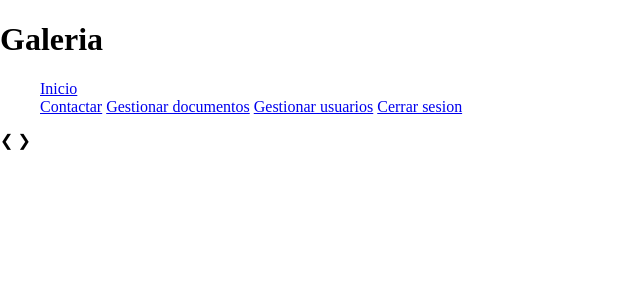
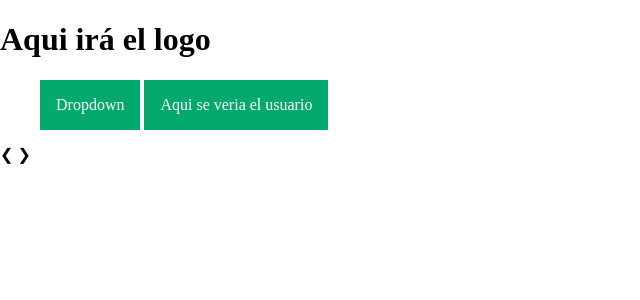
Before and after one commit to Xiaotian34/BizzFlow, a PHP site: page / in a window 1280 px wide. Shown: the top 300 px of the page, without its empty margins (0-640 px from the left). Run offline with PHP 8.4, Linux system fonts and the light colour scheme; the visitor is signed in with stand-in values (Sample User, id 1); data that the repository does not hold is empty.

Commit message:
add menu desplegable

```diff
--- a/css/styles.css
+++ b/css/styles.css
@@ -0,0 +1,74 @@
+.dropbtn {
+    background-color: #04AA6D;
+    color: white;
+    padding: 16px;
+    font-size: 16px;
+    border: none;
+    cursor: pointer;
+  }
+
+  .dropbtn:hover, .dropbtn:focus {
+    background-color: #3e8e41;
+  }
+
+  #myInput {
+    box-sizing: border-box;
+    background-image: url('searchicon.png');
+    background-position: 14px 12px;
+    background-repeat: no-repeat;
+    font-size: 16px;
+    padding: 14px 20px 12px 45px;
+    border: none;
+    border-bottom: 1px solid #ddd;
+  }
+
+  #myInput:focus {outline: 3px solid #ddd;}
+
+  .dropdown {
+    position: relative;
+    display: inline-block;
+  }
+
+  .dropdown-content {
+    display: none;
+    position: absolute;
+    background-color: #f6f6f6;
+    min-width: 230px;
+    overflow: auto;
+    border: 1px solid #ddd;
+    z-index: 1;
+  }
+
+  .dropdown-content a {
+    color: black;
+    padding: 12px 16px;
+    text-decoration: none;
+    display: block;
+  }
+
+  .dropdown a:hover {background-color: #ddd;}
+
+  .dropdown-content {
+    background-color: white;
+    display: none;
+    position: absolute;
+    width: 100%;
+    overflow: auto;
+    box-shadow: 0px 10px 10px 0px rgba(0,0,0,0.4);
+    z-index: 2;
+  }
+  .dropdown:hover .dropdown-content {
+    display: block;
+  }
+  .dropdown-content a {
+    display: block;
+    color: #000000;
+    padding: 5px;
+    text-decoration: none;
+  }
+  .dropdown-content a:hover {
+    color: #FFFFFF;
+    background-color: #00A4BD;
+  }
+
+  .show {display: block;}
--- a/index.php
+++ b/index.php
@@ -5,13 +5,17 @@
     <meta charset="UTF-8">
     <meta name="viewport" content="width=device-width, initial-scale=1.0">
     <link rel="stylesheet" href="css/normalize.css">
-    <title>Galeria</title>
+    <link rel="stylesheet" href="css/styles.css">
+    <script src="js/script.js" defer></script>
+    <title>BizzFlow</title>
 </head>
 
 <body>
     <?php
     require_once("controller/front_controller.php");
     ?>
+
+
 </body>
 
 </html>
--- a/view/menu_view.php
+++ b/view/menu_view.php
@@ -2,11 +2,8 @@
 if (!isset($_SESSION["correo"])) {
     echo '
         <header>
-            <h1>Galeria</h1>
+            <h1 href="index.php>Aqui irá el logo</h1>
             <ul>
-                <div>
-                    <a href="index.php">Inicio</a>
-                </div>
                 <div>
                     <a href="index.php?controlador=usuarios&action=login">Iniciar Sesion</a>
                     <a href="index.php?controlador=usuarios&action=registro">Registrate</a>
@@ -17,16 +14,24 @@ if (!isset($_SESSION["correo"])) {
 } else {
     echo '
         <header>
-            <h1>Galeria</h1>
+            <h1>Aqui irá el logo
+                <a href="index.php"></a>
+            </h1>
             <ul>
-                <div>
-                    <a href="index.php">Inicio</a>
+                <div class="dropdown">
+                <button onclick="myFunction()" class="dropbtn">Dropdown</button>
+                    <div id="myDropdown" class="dropdown-content">
+                        <input type="text" placeholder="Search.." id="myInput" onkeyup="filterFunction()">
+                        <a href="index.php?controlador=contactar&action=home">Contactar</a>
+                        <a href="index.php?controlador=documentos&action=gestionarDocumentos">Gestionar documentos</a>
+                        <a href="index.php?controlador=usuarios&action=gestionarUsuarios">Gestionar usuarios</a>
+                    </div>
                 </div>
-                <div>
-                    <a href="index.php?controlador=contactar&action=home">Contactar</a>
-                    <a href="index.php?controlador=documentos&action=gestionarDocumentos">Gestionar documentos</a>
-                    <a href="index.php?controlador=usuarios&action=gestionarUsuarios">Gestionar usuarios</a>
-                    <a href="index.php?controlador=usuarios&action=logout">Cerrar sesion</a>
+                <div class="dropdown">
+                <button onclick="myFunction()" class="dropbtn">Aqui se veria el usuario</button>
+                    <div id="myDropdown" class="dropdown-content">
+                        <a href="index.php?controlador=usuarios&action=logout">Cerrar sesion</a>
+                    </div>
                 </div>
             </ul>
         </header>
```
Also changed, not shown: script/script.js (added, +20 -0 lines).
